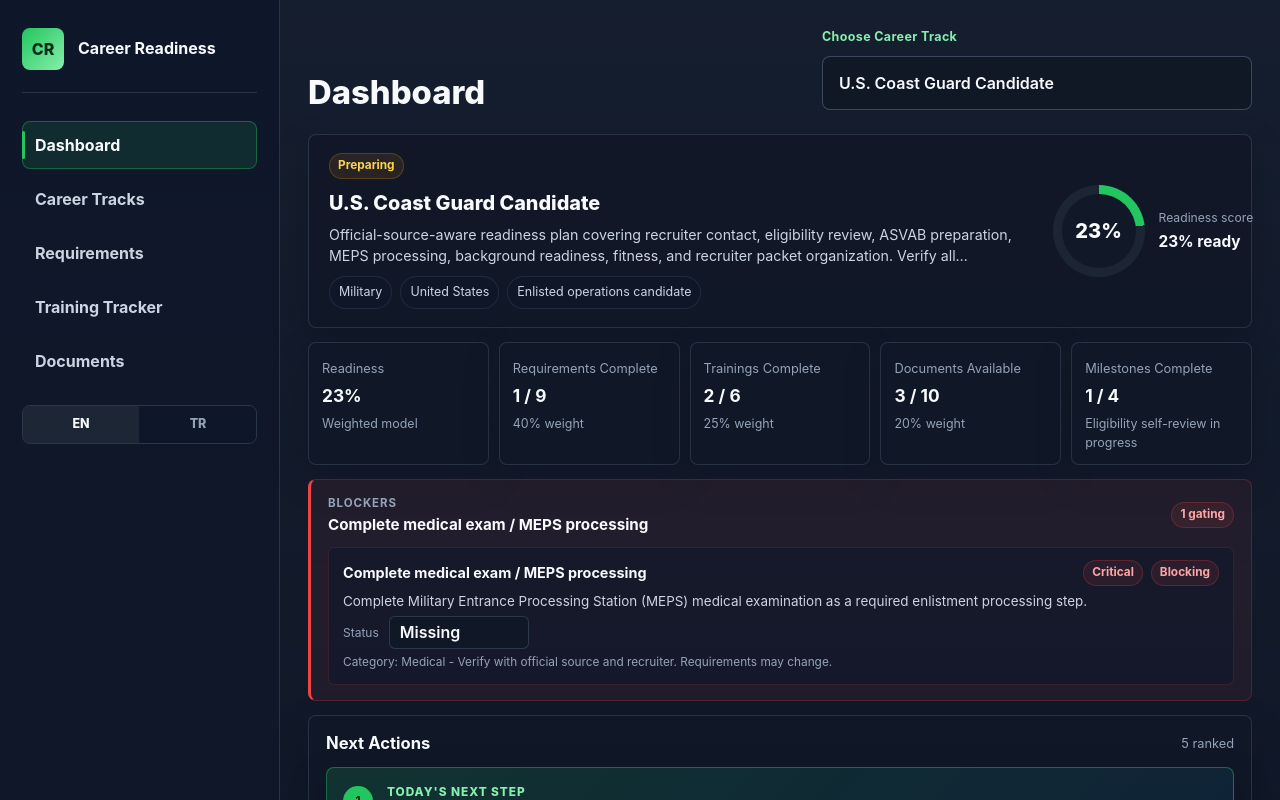
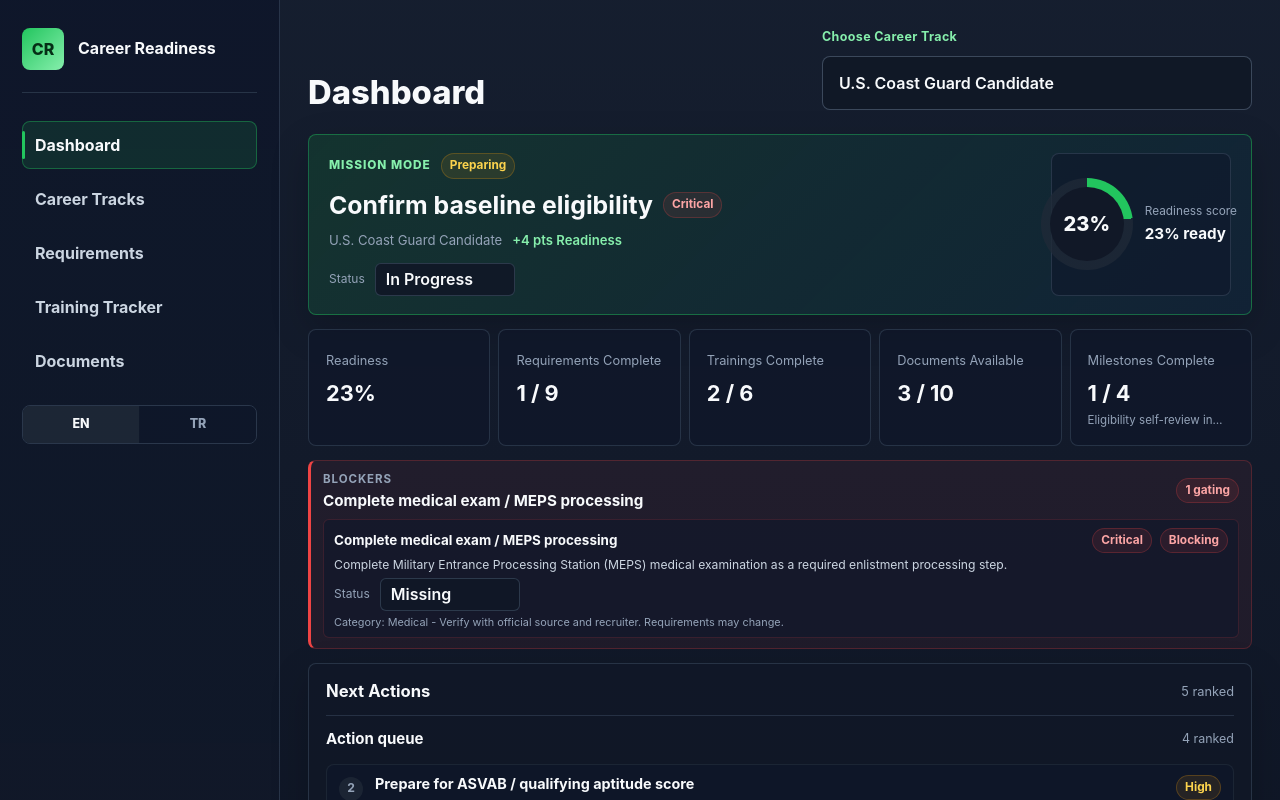
Before and after one commit to omarmanas/career-readiness-platform, a React (Vite) app: page / in a window 1280 px wide. Shown: the top 800 px of the page. Built offline with nearby package versions, Linux system fonts and the light colour scheme.

Commit message:
style(sprint-31): introduce mission mode dashboard

```diff
--- a/src/App.css
+++ b/src/App.css
@@ -479,6 +479,88 @@
   font-size: 0.96rem;
 }
 
+.mission-card {
+  align-items: stretch;
+  background:
+    linear-gradient(135deg, rgba(34, 197, 94, 0.16), rgba(14, 165, 233, 0.08)),
+    rgba(17, 24, 39, 0.94);
+  border: 1px solid rgba(34, 197, 94, 0.42);
+  border-radius: 8px;
+  box-shadow: var(--shadow);
+  display: grid;
+  gap: 18px;
+  grid-template-columns: minmax(0, 1fr) auto;
+  padding: 18px 20px;
+}
+
+.mission-card-main {
+  align-content: center;
+  display: grid;
+  gap: 12px;
+  min-width: 0;
+}
+
+.mission-kicker-row,
+.mission-title-row,
+.mission-control-row,
+.mission-meta {
+  align-items: center;
+  display: flex;
+  flex-wrap: wrap;
+  gap: 10px;
+}
+
+.mission-kicker {
+  color: #86efac;
+  font-size: 0.74rem;
+  font-weight: 800;
+  letter-spacing: 0.08em;
+  text-transform: uppercase;
+}
+
+.mission-title-row h3 {
+  color: var(--text-strong);
+  font-size: clamp(1.22rem, 2.2vw, 1.55rem);
+  line-height: 1.15;
+  margin: 0;
+}
+
+.mission-meta {
+  color: var(--text-muted);
+  font-size: 0.82rem;
+}
+
+.mission-status-control {
+  min-width: 190px;
+}
+
+.mission-score {
+  align-items: center;
+  background: rgba(15, 23, 42, 0.62);
+  border: 1px solid rgba(51, 65, 85, 0.72);
+  border-radius: 8px;
+  display: flex;
+  gap: 12px;
+  justify-content: center;
+  padding: 12px;
+}
+
+.mission-score-copy {
+  display: grid;
+  gap: 3px;
+  min-width: 96px;
+}
+
+.mission-score-copy span {
+  color: var(--text-muted);
+  font-size: 0.74rem;
+}
+
+.mission-score-copy strong {
+  color: var(--text-strong);
+  font-size: 0.95rem;
+}
+
 .metric-grid,
 .card-grid,
 .document-summary-grid {
@@ -492,6 +574,39 @@
 
 .metric-grid--compact {
   gap: 10px;
+}
+
+.readiness-snapshot {
+  display: grid;
+  gap: 8px;
+  grid-template-columns: repeat(5, minmax(0, 1fr));
+}
+
+.readiness-snapshot-card {
+  background: rgba(15, 23, 42, 0.68);
+  box-shadow: none;
+  padding: 10px 12px;
+}
+
+.readiness-snapshot-card span {
+  color: var(--text-muted);
+  font-size: 0.74rem;
+}
+
+.readiness-snapshot-card strong {
+  font-size: 1rem;
+  margin-top: 3px;
+}
+
+.readiness-snapshot-card p {
+  color: var(--text-muted);
+  display: -webkit-box;
+  font-size: 0.72rem;
+  line-height: 1.3;
+  margin-top: 3px;
+  overflow: hidden;
+  -webkit-box-orient: vertical;
+  -webkit-line-clamp: 1;
 }
 
 .card-grid {
@@ -1232,8 +1347,8 @@
   border-left: 3px solid #ef4444;
   border-radius: 8px;
   display: grid;
-  gap: 12px;
-  padding: 15px 17px;
+  gap: 8px;
+  padding: 10px 12px;
 }
 
 .blockers-strip--clear {
@@ -1276,7 +1391,8 @@
 
 .blockers-list {
   display: grid;
-  gap: 10px;
+  gap: 6px;
+  grid-template-columns: repeat(auto-fit, minmax(240px, 1fr));
 }
 
 .blocker-item {
@@ -1284,8 +1400,8 @@
   border: 1px solid rgba(239, 68, 68, 0.16);
   border-radius: 6px;
   display: grid;
-  gap: 5px;
-  padding: 12px 14px;
+  gap: 4px;
+  padding: 8px 10px;
 }
 
 .blocker-item-header {
@@ -1297,20 +1413,30 @@
 
 .blocker-item-title {
   color: var(--text-strong);
-  font-size: 0.9rem;
+  font-size: 0.84rem;
   font-weight: 650;
 }
 
 .blocker-item-desc {
   color: var(--text-soft);
-  font-size: 0.84rem;
+  display: -webkit-box;
+  font-size: 0.76rem;
+  line-height: 1.35;
   margin: 0;
+  overflow: hidden;
+  -webkit-box-orient: vertical;
+  -webkit-line-clamp: 1;
 }
 
 .blocker-item-footer {
   color: var(--text-muted);
-  font-size: 0.74rem;
+  display: -webkit-box;
+  font-size: 0.68rem;
+  line-height: 1.3;
   margin: 0;
+  overflow: hidden;
+  -webkit-box-orient: vertical;
+  -webkit-line-clamp: 1;
 }
 
 /* ── Next Actions panel ──────────────────────────────────────────── */
@@ -1332,9 +1458,9 @@
   border: 1px solid rgba(31, 41, 55, 0.82);
   border-radius: 8px;
   display: grid;
-  gap: 10px;
+  gap: 8px;
   grid-template-columns: 28px minmax(0, 1fr);
-  padding: 12px 14px;
+  padding: 10px 12px;
 }
 
 .next-action-item--primary {
@@ -1371,7 +1497,7 @@
 
 .next-action-body {
   display: grid;
-  gap: 5px;
+  gap: 6px;
 }
 
 .next-action-kicker {
@@ -1391,7 +1517,7 @@
 
 .next-action-header strong {
   color: var(--text-strong);
-  font-size: 0.92rem;
+  font-size: 0.9rem;
   line-height: 1.3;
 }
 
@@ -1437,7 +1563,7 @@
   align-items: center;
   display: flex;
   flex-wrap: wrap;
-  gap: 10px;
+  gap: 8px;
 }
 
 .next-action-meta > span {
@@ -1540,6 +1666,7 @@
   align-items: center;
   display: flex;
   gap: 10px;
+  flex-wrap: wrap;
 }
 
 .status-control-label {
@@ -1988,6 +2115,7 @@
   }
 
   .metric-grid,
+  .readiness-snapshot,
   .card-grid,
   .document-summary-grid,
   .document-detail-grid,
@@ -2101,6 +2229,25 @@
     padding: 14px;
   }
 
+  .mission-card {
+    gap: 12px;
+    grid-template-columns: 1fr;
+    padding: 14px;
+  }
+
+  .mission-score {
+    justify-content: space-between;
+  }
+
+  .mission-title-row h3 {
+    font-size: 1.12rem;
+  }
+
+  .mission-status-control {
+    min-width: 0;
+    width: 100%;
+  }
+
   .summary-panel--compact h3 {
     font-size: 1.12rem;
   }
@@ -2175,6 +2322,7 @@
   }
 
   .metric-grid,
+  .readiness-snapshot,
   .card-grid,
   .document-summary-grid,
   .document-detail-grid,
--- a/src/components/ActionCenterPanel.tsx
+++ b/src/components/ActionCenterPanel.tsx
@@ -56,14 +56,9 @@
     getRecommendationSet(selectedTrack, 5, language)
   const currentScore = calculateReadinessScore(selectedTrack)
   const projectedScore = Math.min(100, currentScore + projectedImprovementPts)
-  const primaryAction = nextActions[0]
   const queuedActions = nextActions.slice(1)
 
-  function renderAction(
-    action: (typeof nextActions)[number],
-    idx: number,
-    isPrimary = false,
-  ) {
+  function renderAction(action: (typeof nextActions)[number], idx: number) {
     const isGapOnly = action.itemId === null
 
     let currentStatus: string | null = null
@@ -78,61 +73,32 @@
     const priority = action.reason.priorityLevel as Priority
 
     return (
-      <li
-        className={
-          isPrimary ? 'next-action-item next-action-item--primary' : 'next-action-item'
-        }
-        key={action.id}
-      >
+      <li className="next-action-item" key={action.id}>
         <div className="next-action-rank" aria-hidden="true">
           {idx + 1}
         </div>
         <div className="next-action-body">
-          {isPrimary && (
-            <span className="next-action-kicker">
-              {getText(language, 'todaysNextStep')}
-            </span>
-          )}
           <div className="next-action-header">
             <strong>{action.title}</strong>
             <div className="badge-pair">
               <Badge
-                label={
-                  action.sourceType === 'requirement'
-                    ? getText(language, 'requirement')
-                    : getText(language, 'document')
-                }
-                tone={action.sourceType === 'requirement' ? 'warning' : 'info'}
-              />
-              <Badge
                 label={getPriorityText(language, priority)}
                 tone={priorityTone[priority] ?? 'neutral'}
               />
-              {isGapOnly && (
-                <Badge label={getText(language, 'info')} tone="neutral" />
-              )}
             </div>
           </div>
 
-          <p className="next-action-desc">{action.description}</p>
-
           <div className="next-action-meta">
-            <span>{action.reason.category}</span>
             <span className="next-action-impact">
               +{action.reason.scoreContributionPts}{' '}
               {getText(
                 language,
                 action.reason.scoreContributionPts === 1
                   ? 'pointAbbrevSingular'
-                  : 'pointAbbrev',
+                : 'pointAbbrev',
               )}{' '}
               {getText(language, 'readiness')}
             </span>
-            {action.reason.unblocksCategory && (
-              <span className="next-action-unlocks">
-                {getText(language, 'unblocksCategory')}
-              </span>
-            )}
           </div>
 
           {!isGapOnly && (
@@ -298,12 +264,6 @@
         </p>
       ) : (
         <>
-          {primaryAction && (
-            <ol className="next-actions-list next-actions-list--primary">
-              {renderAction(primaryAction, 0, true)}
-            </ol>
-          )}
-
           <div className="action-queue-heading">
             <h4>{getText(language, 'actionQueue')}</h4>
             <span>
--- a/src/components/DashboardView.tsx
+++ b/src/components/DashboardView.tsx
@@ -9,14 +9,23 @@
 import { ReadinessNarrativePanel } from './ReadinessNarrativePanel'
 import { RecruiterReadinessCard } from './RecruiterReadinessCard'
 import { RequirementIntelligencePanel } from './RequirementIntelligencePanel'
-import { getPriorityText, getText, getTrackStatusText, type Language } from '../i18n'
-import type { CareerTrack, DocumentStatus, RequirementStatus } from '../types'
 import {
+  getPriorityText,
+  getStatusText,
+  getText,
+  getTrackStatusText,
+  type Language,
+} from '../i18n'
+import type { CareerTrack, DocumentStatus, Priority, RequirementStatus } from '../types'
+import {
+  documentTone,
   priorityTone,
   readinessCategoryTone,
+  requirementStatusTone,
   riskTone,
   trackTone,
 } from '../utils/display'
+import { getRecommendationSet } from '../utils/recommendations'
 import {
   calculateReadinessCategories,
   calculateReadinessScore,
@@ -39,6 +48,24 @@
   onDocStatusChange: (itemId: string, status: DocumentStatus) => void
 }
 
+const REQUIREMENT_STATUSES: RequirementStatus[] = [
+  'Not Started',
+  'In Progress',
+  'Completed',
+  'Needs Review',
+  'Missing',
+  'Waived',
+]
+
+const DOCUMENT_STATUSES: DocumentStatus[] = [
+  'Missing',
+  'Pending',
+  'Needs Review',
+  'Available',
+  'Verified',
+  'Expired',
+]
+
 export function DashboardView({
   selectedTrack,
   isInteractive,
@@ -53,11 +80,27 @@
   const readinessCategories = calculateReadinessCategories(selectedTrack)
   const readinessGaps = getTopReadinessGaps(selectedTrack)
   const trackHealth = getTrackHealthSummary(selectedTrack)
+  const { nextActions } = getRecommendationSet(selectedTrack, 5, language)
+  const missionAction = nextActions[0]
+  const missionPriority = missionAction?.reason.priorityLevel as Priority | undefined
+
+  let missionStatus: RequirementStatus | DocumentStatus | null = null
+  if (missionAction?.itemType === 'requirement' && missionAction.itemId) {
+    missionStatus =
+      selectedTrack.requirements.find((r) => r.id === missionAction.itemId)?.status ??
+      null
+  } else if (missionAction?.itemType === 'document' && missionAction.itemId) {
+    missionStatus =
+      selectedTrack.documentChecklist.find((d) => d.id === missionAction.itemId)
+        ?.status ?? null
+  }
 
   return (
     <section className="screen-stack dashboard-stack">
-      <article className="summary-panel summary-panel--compact">
-        <div className="summary-panel-main">
+      <article className="mission-card">
+        <div className="mission-card-main">
+          <div className="mission-kicker-row">
+            <span className="mission-kicker">{getText(language, 'missionMode')}</span>
             <div className="badge-pair badge-pair--start">
               <Badge
                 label={getTrackStatusText(language, selectedTrack.status)}
@@ -67,15 +110,91 @@
                 <Badge label={getText(language, 'preview')} tone="neutral" />
               )}
             </div>
-          <h3>{selectedTrack.title}</h3>
-          <p className="summary-panel-description">{selectedTrack.description}</p>
-          <div className="meta-list meta-list--compact">
-            <span>{selectedTrack.domain}</span>
-            <span>{selectedTrack.market}</span>
-            <span>{selectedTrack.targetRole}</span>
           </div>
+
+          <div className="mission-title-row">
+            <h3>{missionAction?.title ?? getText(language, 'noOpenActions')}</h3>
+            {missionPriority && (
+              <Badge
+                label={getPriorityText(language, missionPriority)}
+                tone={priorityTone[missionPriority]}
+              />
+            )}
           </div>
-        <div className="summary-score-group">
+
+          <div className="mission-meta">
+            <span>{selectedTrack.title}</span>
+            {missionAction && (
+              <span className="next-action-impact">
+                +{missionAction.reason.scoreContributionPts}{' '}
+                {getText(
+                  language,
+                  missionAction.reason.scoreContributionPts === 1
+                    ? 'pointAbbrevSingular'
+                    : 'pointAbbrev',
+                )}{' '}
+                {getText(language, 'readiness')}
+              </span>
+            )}
+          </div>
+
+          {missionAction && missionAction.itemId && missionStatus && (
+            <div className="mission-control-row">
+              <span className="status-control-label">{getText(language, 'status')}</span>
+              {isInteractive ? (
+                missionAction.itemType === 'requirement' ? (
+                  <select
+                    className="status-control mission-status-control"
+                    value={missionStatus}
+                    onChange={(e) =>
+                      onReqStatusChange(
+                        missionAction.itemId!,
+                        e.target.value as RequirementStatus,
+                      )
+                    }
+                    aria-label={`Status for ${missionAction.title}`}
+                  >
+                    {REQUIREMENT_STATUSES.map((s) => (
+                      <option key={s} value={s}>
+                        {getStatusText(language, s)}
+                      </option>
+                    ))}
+                  </select>
+                ) : (
+                  <select
+                    className="status-control mission-status-control"
+                    value={missionStatus}
+                    onChange={(e) =>
+                      onDocStatusChange(
+                        missionAction.itemId!,
+                        e.target.value as DocumentStatus,
+                      )
+                    }
+                    aria-label={`Status for ${missionAction.title}`}
+                  >
+                    {DOCUMENT_STATUSES.map((s) => (
+                      <option key={s} value={s}>
+                        {getStatusText(language, s)}
+                      </option>
+                    ))}
+                  </select>
+                )
+              ) : missionAction.itemType === 'requirement' ? (
+                <Badge
+                  label={getStatusText(language, missionStatus as RequirementStatus)}
+                  tone={requirementStatusTone[missionStatus as RequirementStatus]}
+                />
+              ) : (
+                <Badge
+                  label={getStatusText(language, missionStatus as DocumentStatus)}
+                  tone={documentTone[missionStatus as DocumentStatus]}
+                />
+              )}
+            </div>
+          )}
+        </div>
+
+        <div className="mission-score">
           <div
             className="score-ring score-ring--compact"
             style={{ '--score': `${readinessScore}%` } as CSSProperties}
@@ -83,7 +202,7 @@
           >
             <span>{readinessScore}%</span>
           </div>
-          <div className="summary-score-copy">
+          <div className="mission-score-copy">
             <span>{getText(language, 'readinessScore')}</span>
             <strong>
               {readinessScore}% {getText(language, 'readySuffix')}
@@ -93,39 +212,35 @@
       </article>
 
       <section
-        className="metric-grid metric-grid--compact"
-        aria-label={getText(language, 'readinessWeighting')}
+        className="readiness-snapshot"
+        aria-label={getText(language, 'readinessSnapshot')}
       >
-        <article className="metric-card">
+        <article className="metric-card readiness-snapshot-card">
           <span>{getText(language, 'readiness')}</span>
           <strong>{readinessScore}%</strong>
-          <p>{getText(language, 'weightedModel')}</p>
         </article>
-        <article className="metric-card">
+        <article className="metric-card readiness-snapshot-card">
           <span>{getText(language, 'requirementsComplete')}</span>
           <strong>
             {getCompletedRequirementCount(selectedTrack.requirements)} /{' '}
             {selectedTrack.requirements.length}
           </strong>
-          <p>40% {getText(language, 'weight')}</p>
         </article>
-        <article className="metric-card">
+        <article className="metric-card readiness-snapshot-card">
           <span>{getText(language, 'trainingsComplete')}</span>
           <strong>
             {getCompletedTrainingCount(selectedTrack.trainingPlan)} /{' '}
             {selectedTrack.trainingPlan.length}
           </strong>
-          <p>25% {getText(language, 'weight')}</p>
         </article>
-        <article className="metric-card">
+        <article className="metric-card readiness-snapshot-card">
           <span>{getText(language, 'documentsAvailable')}</span>
           <strong>
             {getAvailableDocumentCount(selectedTrack.documentChecklist)} /{' '}
             {selectedTrack.documentChecklist.length}
           </strong>
-          <p>20% {getText(language, 'weight')}</p>
         </article>
-        <article className="metric-card">
+        <article className="metric-card readiness-snapshot-card">
           <span>{getText(language, 'milestonesComplete')}</span>
           <strong>
             {getCompletedMilestoneCount(selectedTrack.milestones)} /{' '}
--- a/src/i18n/en.ts
+++ b/src/i18n/en.ts
@@ -11,6 +11,8 @@
   ready: 'Ready',
   readinessScore: 'Readiness score',
   readySuffix: 'ready',
+  missionMode: 'Mission mode',
+  readinessSnapshot: 'Readiness snapshot',
   blockers: 'Blockers',
   nextActions: 'Next Actions',
   advancedAnalysis: 'Advanced Analysis',
--- a/src/i18n/tr.ts
+++ b/src/i18n/tr.ts
@@ -15,6 +15,8 @@
   ready: 'Hazır',
   readinessScore: 'Hazırlık puanı',
   readySuffix: 'hazır',
+  missionMode: 'Görev modu',
+  readinessSnapshot: 'Hazırlık özeti',
   blockers: 'Engelleyiciler',
   nextActions: 'Sonraki Adımlar',
   advancedAnalysis: 'Gelişmiş Analiz',
```
Lines whose indentation alone changed are shown as unchanged.
